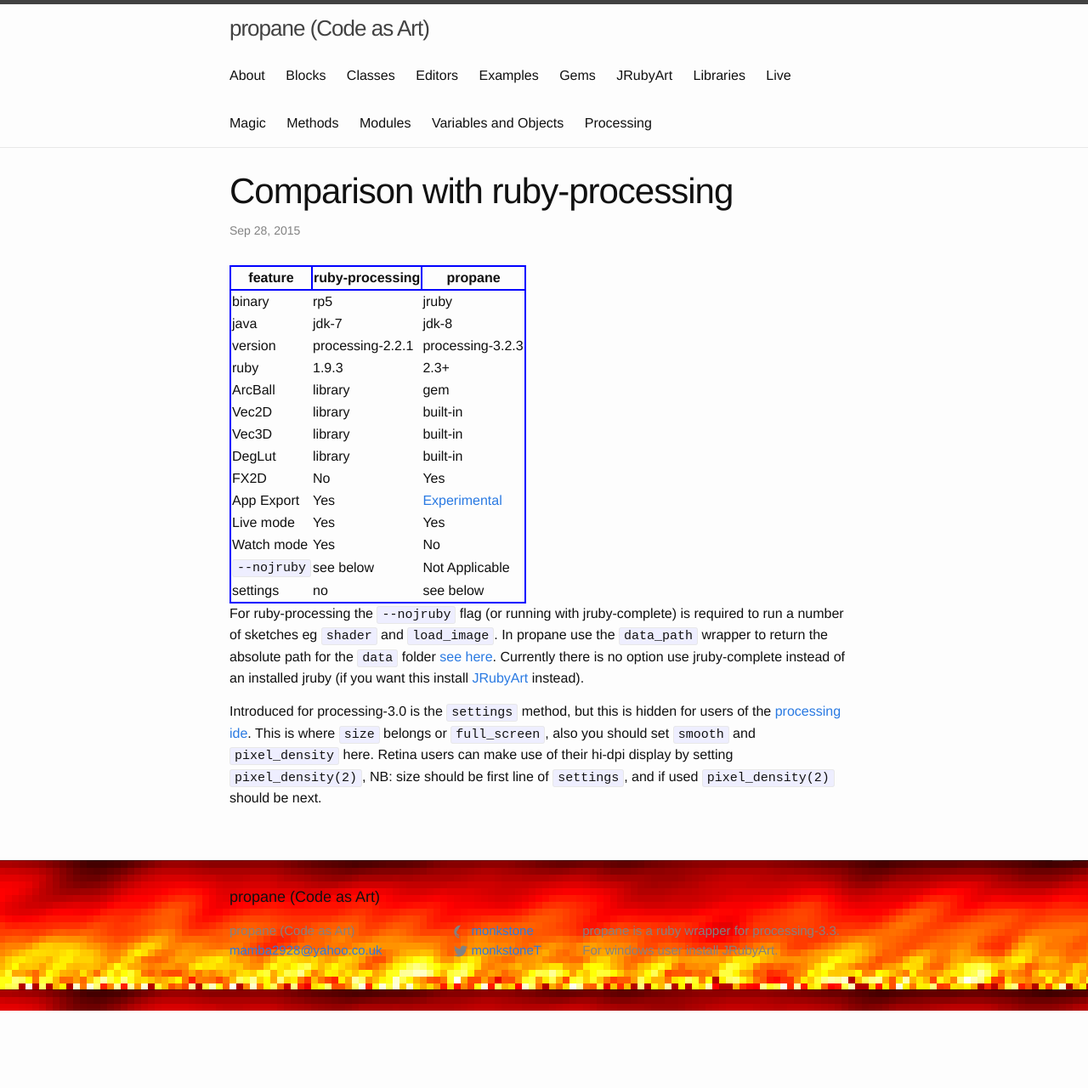
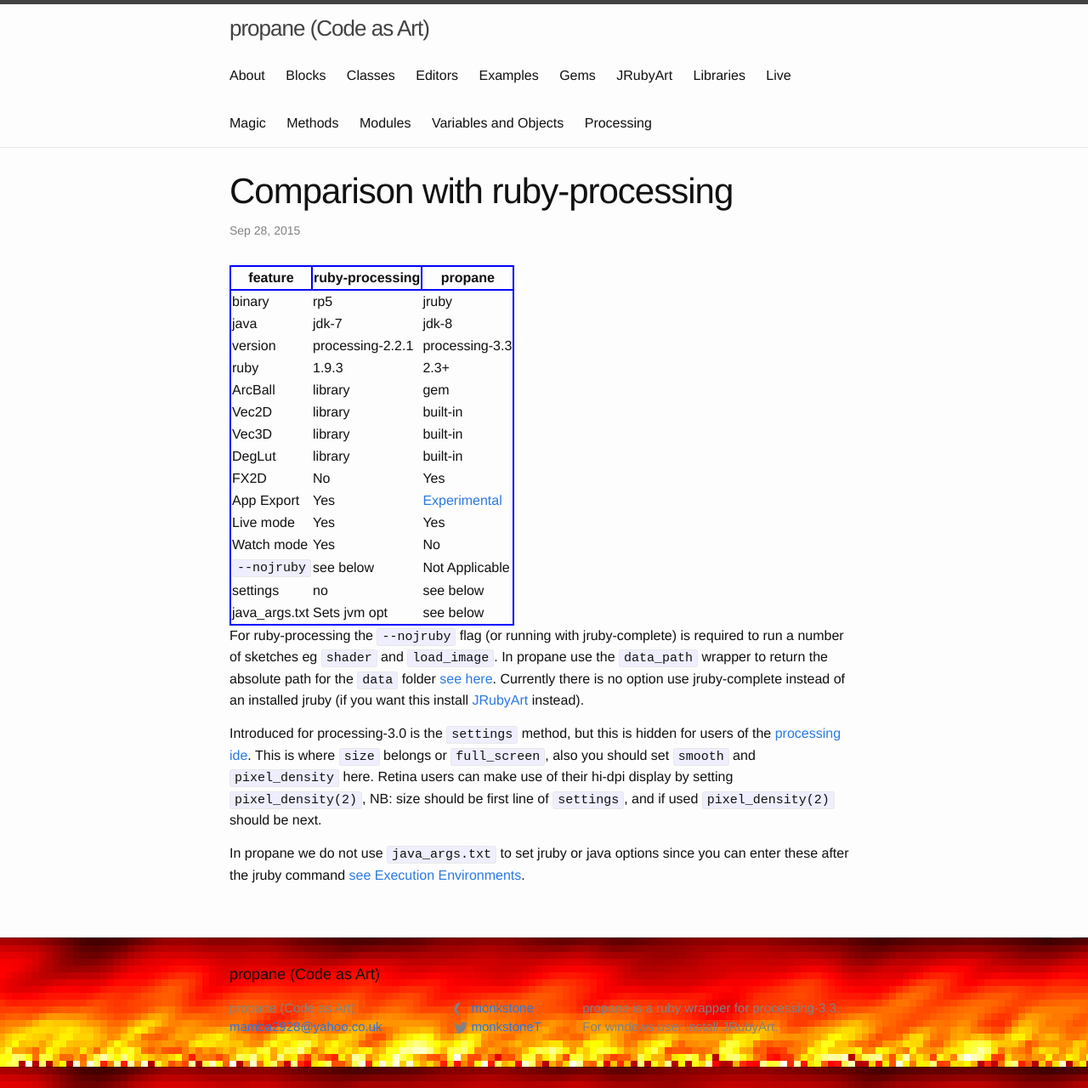
Before and after one commit to ruby-processing/propane, a Jekyll site: the page built from _posts/2015-09-28-comparison.md, in a window 1280 px wide. Shown: the whole page at 85% size. Built offline with Jekyll 4.4.1, drawn with Linux system fonts in a browser that asks for light colours; before the commit the page ends 1189 px from its top, so only the background shows below that.

Commit message:
no java_args.txt

```diff
--- a/_posts/2015-09-28-comparison.md
+++ b/_posts/2015-09-28-comparison.md
@@ -21,7 +21,7 @@
 |----------    |---------------    |-----------      |
 |binary        |rp5                |jruby            |
 |java          |jdk-7              |jdk-8            |
-|version       |processing-2.2.1   |processing-3.2.3 |
+|version       |processing-2.2.1   |processing-3.3 |
 |ruby          |1.9.3              |2.3+             |
 |ArcBall       |library            |gem              |
 |Vec2D         |library            |built-in         |
@@ -33,13 +33,16 @@
 |Watch mode    |Yes                |No               |
 |`--nojruby`   |see below          |Not Applicable   |
 |settings      |no                 |see below        |
-
+|java_args.txt |Sets jvm opt       |see below        |
 
 For ruby-processing the `--nojruby` flag (or running with jruby-complete) is required to run a number of sketches eg `shader` and `load_image`. In propane use the `data_path` wrapper to return the absolute path for the `data` folder [see here][here]. Currently there is no option use jruby-complete instead of an installed jruby (if you want this install [JRubyArt][jruby_art] instead).
 
 Introduced for processing-3.0 is the `settings` method, but this is hidden for users of the [processing ide][settings]. This is where `size` belongs or `full_screen`, also you should set `smooth` and `pixel_density` here. Retina users can make use of their hi-dpi display by setting `pixel_density(2)`, NB: size should be first line of `settings`, and if used `pixel_density(2)` should be next.
 
+In propane we do not use `java_args.txt` to set jruby or java options since you can enter these after the jruby command [see Execution Environments][wiki].
+
 [jruby_art]:{{site.github.url}}/JRubyArt/
 [settings]:https://processing.org/reference/settings_.html
 [here]:{{site.github.url}}/data_path/
 [exp]:https://github.com/poqudrof/propane-rawr-example
+[wiki]:https://github.com/jruby/jruby/wiki/FAQs
```
